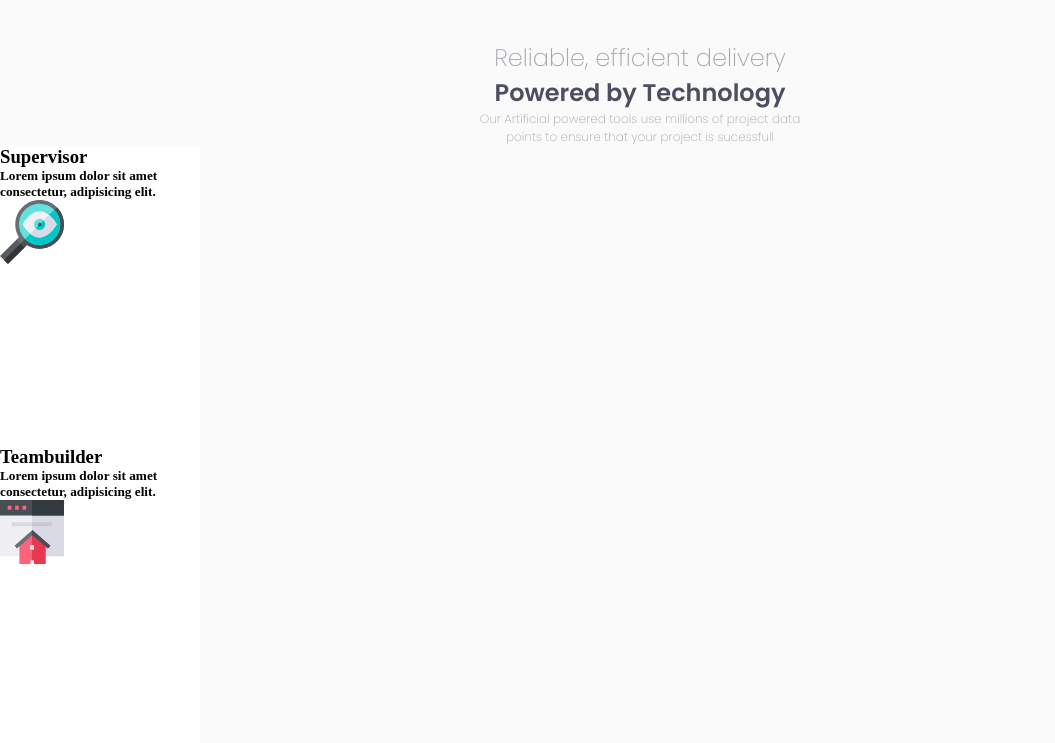
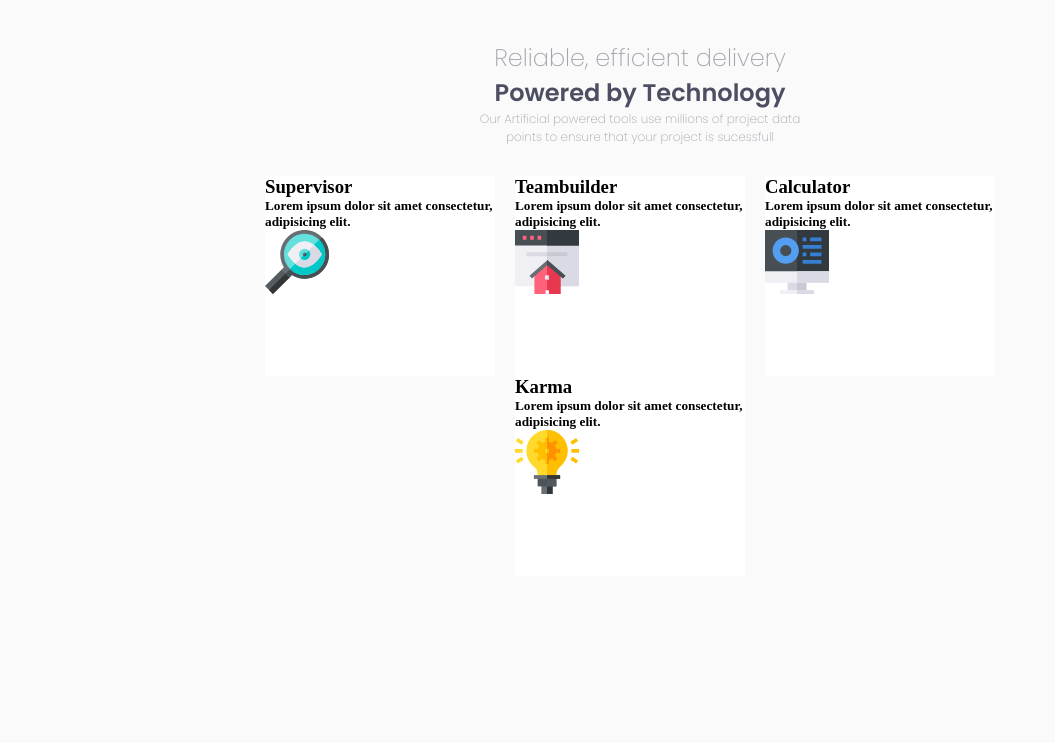
Before and after one commit to estebanmramirez/four_cards, a plain HTML site: page index.html in a window 1280 px wide. Shown: the top 743 px of the page, without its empty margins (0-1055 px from the left). Drawn offline with Linux system fonts and the light colour scheme.

Commit message:
se ubicaron cada uno de los cajones donde deberia de ir

```diff
--- a/CSS/estilos.css
+++ b/CSS/estilos.css
@@ -33,27 +33,35 @@ body{
 }
 
 /*           */
+.main{
+    display: grid;
+    grid-template-columns: 250px 250px 250px;
+    justify-content: center;
+    margin-top: 30px;
+}
 
 .main--container1{
-    width: 200px;
-    height: 300px;
+    width: 230px;
+    height: 200px;
     background-color: white;
 }
 
 .main--container2{
-    width: 200px;
-    height: 300px;
+    width: 230px;
+    height: 200px;
     background-color: white;
 }
 
 .main--container3{
-    width: 200px;
-    height: 300px;
+    width: 230px;
+    height: 200px;
     background-color: white;
 }
 
 .main--container4{
-    width: 200px;
-    height: 300px;
+    grid-column: 2 / 3;
+    grid-row: 2 / 3;
+    width: 230px;
+    height: 200px;
     background-color: white;
 }
--- a/index.html
+++ b/index.html
@@ -33,16 +33,18 @@
         </div>
 
         <div class="main--container3">
+            <h3>Calculator</h3>
+            <h5>Lorem ipsum dolor sit amet consectetur, adipisicing elit.</h5>
+            <img src="Assets/icon-calculator.svg">
+        </div>
+
+        <div class="main--container4">
             <h3>Karma</h3>
             <h5>Lorem ipsum dolor sit amet consectetur, adipisicing elit.</h5>
             <img src="Assets/icon-karma.svg">
         </div>
 
-        <div class="main--container4">
-            <h3>Calculator</h3>
-            <h5>Lorem ipsum dolor sit amet consectetur, adipisicing elit.</h5>
-            <img src="Assets/icon-calculator.svg">
-        </div>
+
 
     </main>
 
```
